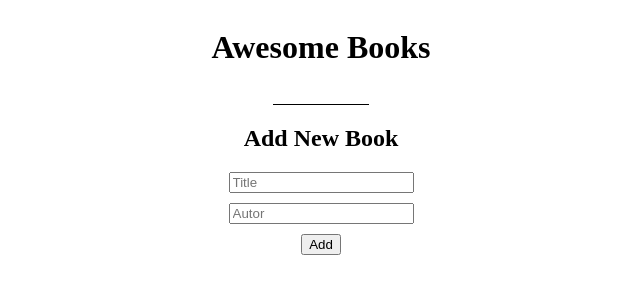
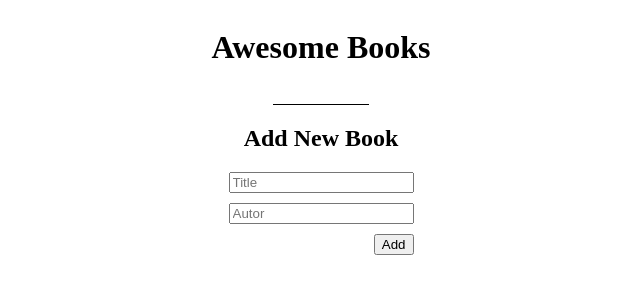
Before and after one commit to cvalencia1991/Awesome-Books, a website: page index.html in a window 1280 px wide. Shown: the whole page, without its empty margins (319-959 px from the left). Drawn offline with Linux system fonts and the light colour scheme.

Commit message:
Edit styles.css

```diff
--- a/styles.css
+++ b/styles.css
@@ -1,5 +1,11 @@
 .styleline {
   width: 17em;
+}
+
+.container{
+  display: flex;
+  flex-direction: column;
+  align-items: center;
 }
 
 .card{
@@ -28,7 +34,7 @@
 .styleform{
     display: flex;
     flex-direction: column;
-    align-items: center;
+    align-items: flex-end;
     gap: 10px;
 }
 
```
